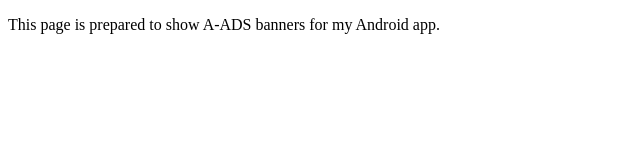
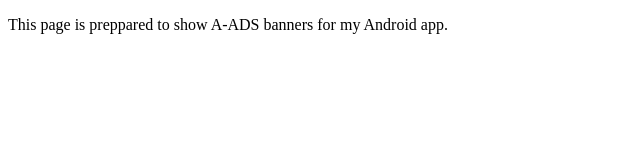
Before and after one commit to nikibellic/2016, a plain HTML site: page index.html in a window 1280 px wide. Shown: the full height of the page, 0-640 px from the left. Drawn offline with Linux system fonts and the light colour scheme.

Commit message:
Update index.html

```diff
--- a/index.html
+++ b/index.html
@@ -4,6 +4,6 @@
   <title>My Android App Ad Page</title>
 </head>
 <body>
-  <p>This page is prepared to show A-ADS banners for my Android app.</p>
+  <p>This page is preppared to show A-ADS banners for my Android app.</p>
 </body>
 </html>
```
